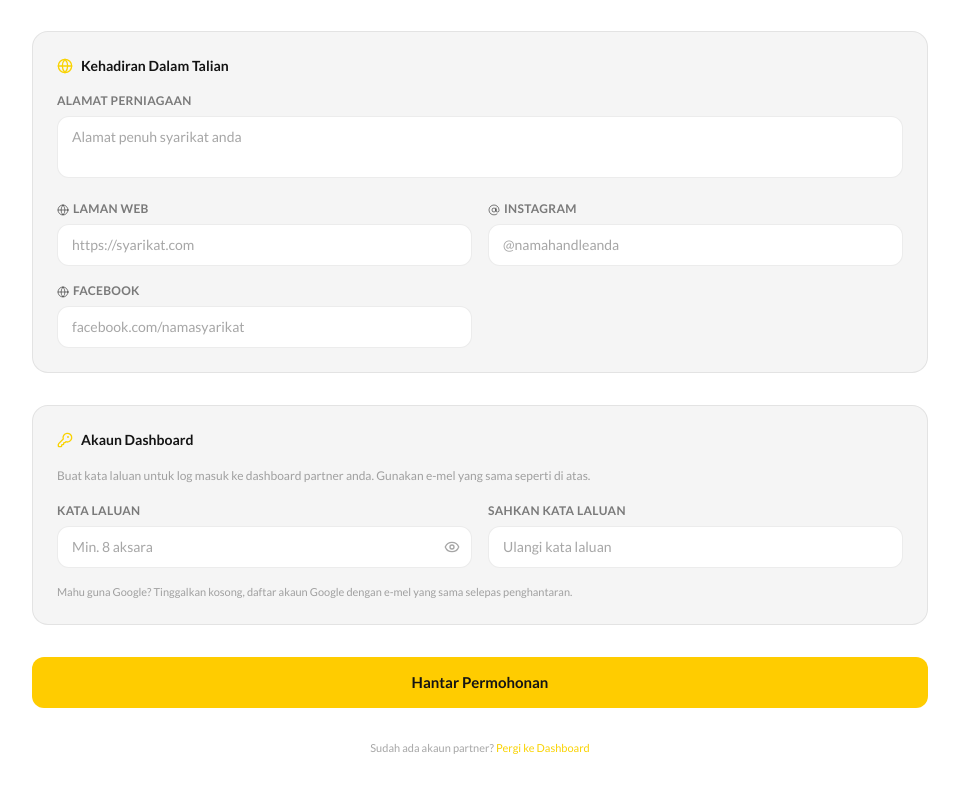
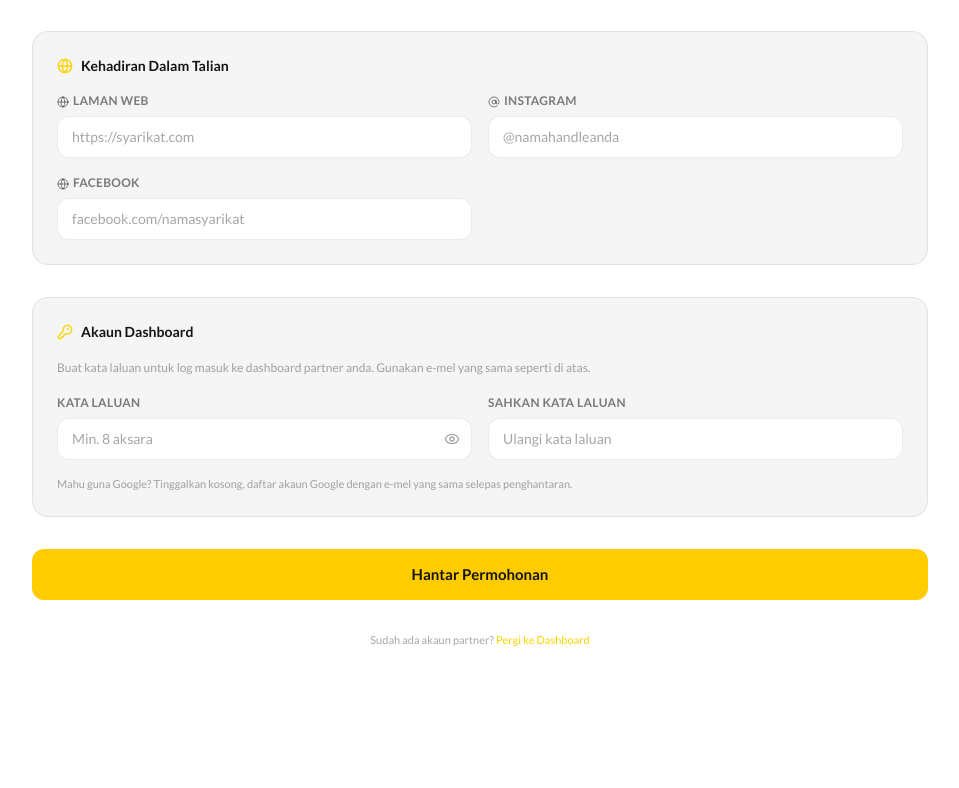
Before and after one commit to rfunnn/ecard, a Next.js app: page /partner/register in a window 1280 px wide. Shown: the part 1038-1826 px from the top of the page, without its empty margins (160-1119 px from the left). After the commit the page ends 1718 px from the top, so only its background shows below. Built offline with nearby package versions, Linux system fonts and the light colour scheme; no server answers; a web font is replaced by a local one.

Commit message:
ui: remove Alamat Perniagaan field from partner register form

```diff
--- a/src/app/partner/register/page.tsx
+++ b/src/app/partner/register/page.tsx
@@ -30,7 +30,7 @@ export default function PartnerRegisterPage() {
 
   const [form, setForm] = useState({
     companyName: "", contactPerson: "", phone: "", email: "",
-    businessType: "", registrationNumber: "", address: "",
+    businessType: "", registrationNumber: "",
     website: "", instagram: "", facebook: "",
   })
   const [logo, setLogo]               = useState("")
@@ -253,11 +253,6 @@ export default function PartnerRegisterPage() {
             </h2>
 
             <div className="grid grid-cols-1 sm:grid-cols-2 gap-4">
-              <div className="sm:col-span-2">
-                <label className={labelCls}>{r.labelAddress}</label>
-                <textarea className={`${inputCls} resize-none`} rows={2} placeholder={r.placeholderAddress}
-                  value={form.address} onChange={(e) => set("address", e.target.value)} />
-              </div>
               <div>
                 <label className={labelCls}><Globe className="w-3 h-3 inline mr-1" />{r.labelWebsite}</label>
                 <input className={inputCls} type="url" placeholder="https://syarikat.com" value={form.website}
```
